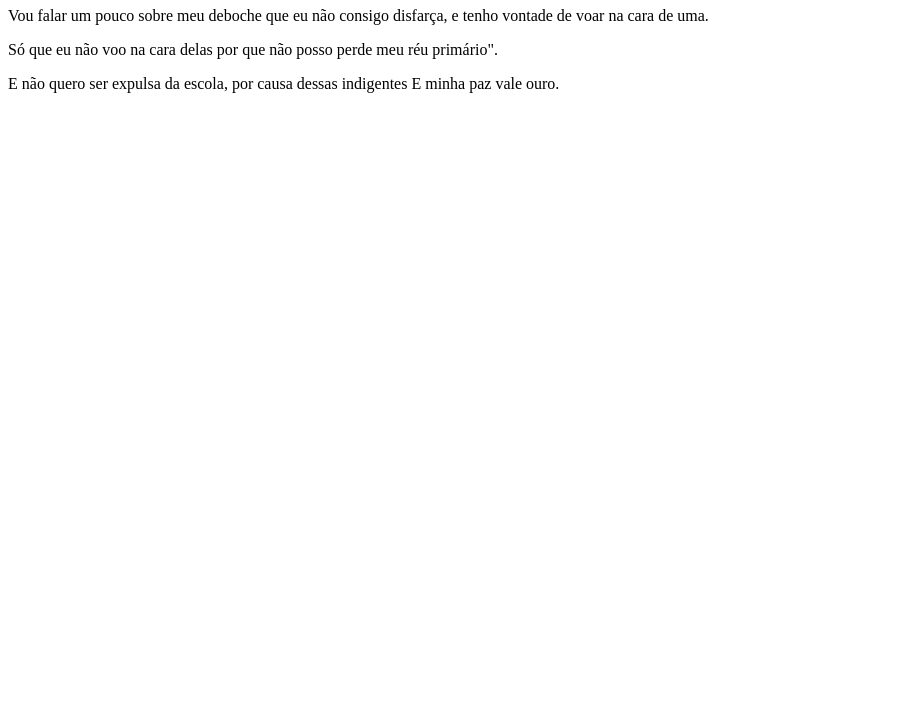
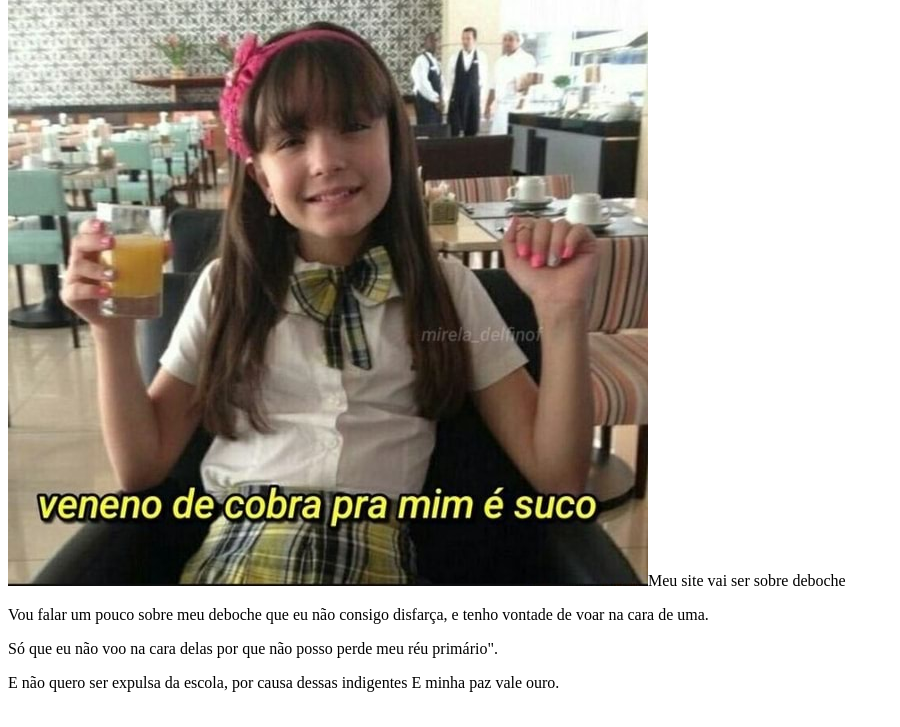
Before and after one commit to aninhalindinha/PC-PRIMEIRO-C-AJ, a plain HTML site: page index.html in a window 1280 px wide. Shown: the part 73-800 px from the top of the page, without its empty margins (0-900 px from the left). Drawn offline with Linux system fonts and the light colour scheme.

Commit message:
Update index.html

```diff
--- a/index.html
+++ b/index.html
@@ -5,7 +5,7 @@
  <title> Aninha</title>
  </head>
  <body>
-
+ <img src="anaaa.jpg"
  <h1>Meu site vai ser sobre deboche</h1>
 <p> Vou falar um pouco sobre meu deboche que eu não consigo disfarça, e tenho vontade de voar na cara de uma.</p>
 <p>Só que eu não voo na cara delas por que não posso perde meu réu primário"</strong>.</em></p>
```
